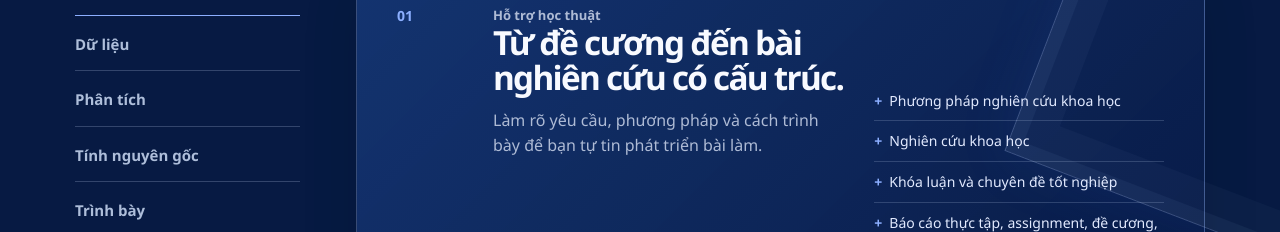
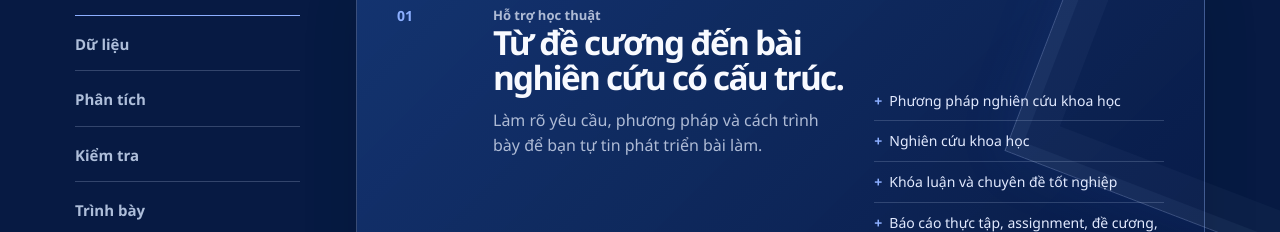
Before and after one commit to khoaluunek/Aplus, a plain HTML site: page index.html in a window 1280 px wide. Shown: the part 1760-1992 px from the top of the page. Drawn offline with Linux system fonts and the light colour scheme.

Commit message:
Rename originality service to review

```diff
--- a/index.html
+++ b/index.html
@@ -142,7 +142,7 @@
               <button class="service-tab is-active" type="button" role="tab" aria-selected="true" data-service="academic">Học thuật</button>
               <button class="service-tab" type="button" role="tab" aria-selected="false" data-service="data">Dữ liệu</button>
               <button class="service-tab" type="button" role="tab" aria-selected="false" data-service="analysis">Phân tích</button>
-              <button class="service-tab" type="button" role="tab" aria-selected="false" data-service="integrity">Tính nguyên gốc</button>
+              <button class="service-tab" type="button" role="tab" aria-selected="false" data-service="integrity">Kiểm tra</button>
               <button class="service-tab" type="button" role="tab" aria-selected="false" data-service="creative">Trình bày</button>
             </div>
             <article class="service-feature" id="service-panel" role="tabpanel">
@@ -235,7 +235,7 @@
                 <option>Hỗ trợ học thuật</option>
                 <option>Thu thập và xử lý dữ liệu</option>
                 <option>Phân tích số liệu</option>
-                <option>Kiểm tra tính nguyên gốc</option>
+                <option>Kiểm tra</option>
                 <option>Trình bày và dịch vụ số</option>
               </select>
             </div>
--- a/script.js
+++ b/script.js
@@ -22,7 +22,7 @@ const serviceData = {
   },
   integrity: {
     index: "04",
-    kicker: "Tính nguyên gốc",
+    kicker: "Kiểm tra",
     title: "Kiểm tra kỹ trước khi nộp bài.",
     description: "Hỗ trợ kiểm tra mức độ tương đồng và nhận diện dấu hiệu AI để bạn chủ động rà soát nội dung.",
     items: ["Kiểm tra độ tương đồng Turnitin", "Kiểm tra AI Turnitin", "Rà soát trích dẫn và nguồn tham khảo", "Gợi ý chỉnh sửa để nội dung rõ ràng hơn"]
```
